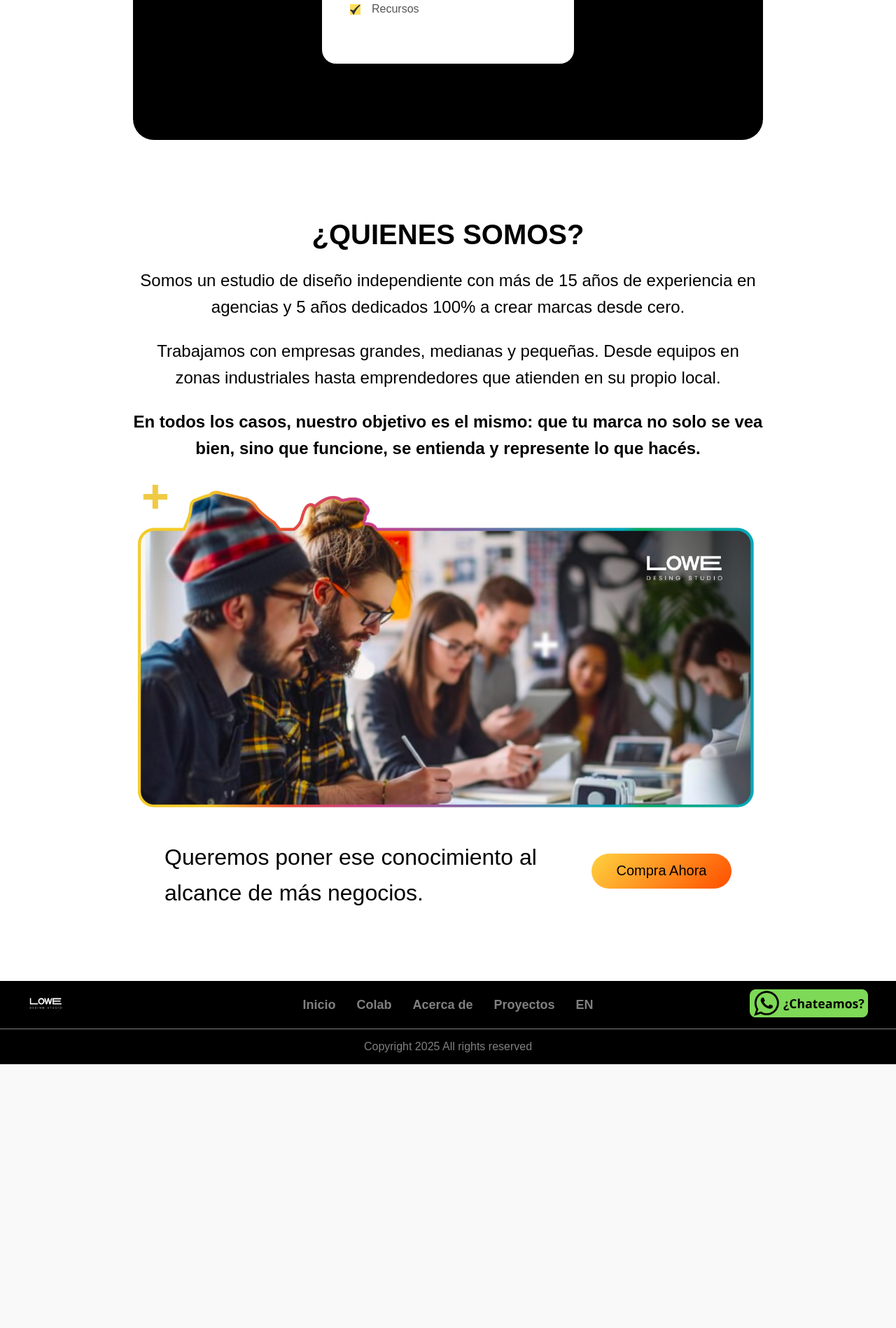
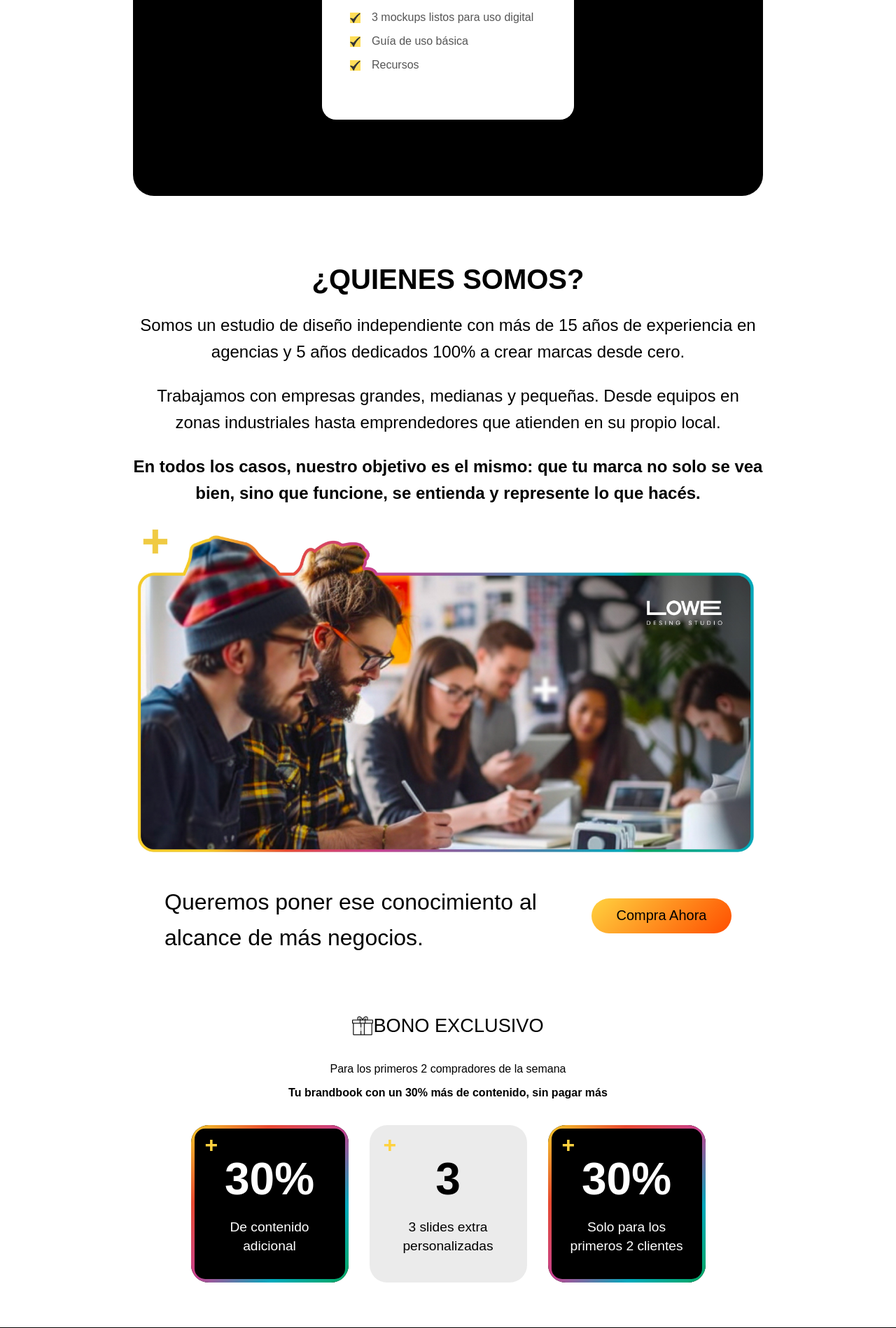
Before and after one commit to Alejosamy96/DesignMaker, a PHP site: page / in a window 1280 px wide. Shown: the part 2640-4538 px from the top of the page at 70% size. Before the commit the page ends 4161 px from the top, so only its background shows below. Run offline with PHP 8.4, Linux system fonts and the light colour scheme.

Commit message:
Cada día que pasa la ingeniería se apodera de nuestra existencia PERO, ta bonito el diseño El commit del día, y a mimir

```diff
--- a/Styles.css
+++ b/Styles.css
@@ -56,9 +56,16 @@ body {
   width: auto;
 }
 
+
+
+
+
 .contenido {
   margin-top: 0px;
 }
+
+
+
 
 .datacentral {
   width: 100%;
@@ -70,20 +77,19 @@ body {
 }
 .datacentral .fondo {
   width: 100%;
-  max-width: 1200px;
   height: auto;
   display: flex;
 }
 .datacentral-container {
   position: absolute;
-  left: 50%;                 /* lo llevas al centro horizontal */
-  transform: translate(-50%, -50%); /* lo ajustas para que quede exactamente en el medio */
+  left: 50%;
+  transform: translate(-50%, -50%);
   width: 100%;
   margin-top: 20%;
   max-width: 1200px;
-  height: auto;              /* ajusta según el contenido */
+  height: auto;
   display: flex;
-  justify-content: space-between;  /* mantiene left/right */
+  justify-content: space-between;
   align-items: center;
   padding: 50px;
   box-sizing: border-box;
@@ -113,6 +119,15 @@ body {
   background: linear-gradient(135deg, #FFD23F, #FF4E00);
   transition: transform 0.2s;
 }
+
+
+
+
+
+
+
+
+
 
 
 .seccionguia-general{
@@ -237,6 +252,17 @@ body {
   font-size: 2rem;
   color: #ffd23f;
 }
+
+
+
+
+
+
+
+
+
+
+
 
 
 .secciondatos {
@@ -367,10 +393,18 @@ body {
 }
 
 
+
+
+
+
+
+
+
+
 .seccion-quienes-somos {
   background: #ffffff;
   color: #000000;
-  padding: 80px 10%;
+  padding-top: 5%;
   text-align: center;
   display: flex;
   justify-content: center;
@@ -444,6 +478,135 @@ body {
 
 
 
+.seccion-bono-exclusivo{
+  background: #ffffff;
+  color: #000000;
+  margin-bottom: 5%;
+  margin-top: 5%;
+  text-align: center;
+  display: flex;
+  justify-content: center;
+  align-items: center;
+  flex-direction: column;
+}
+.seccion-bono-exclusivo .container{
+  position: relative;
+  max-width: 900px;
+  width: 100%;
+}
+.seccion-bono-exclusivo .top{
+  display: flex;
+  justify-content: center;
+  align-items: center;
+  gap: 175px;
+  max-width: 100%;
+}
+.seccion-bono-exclusivo .top .titulo{
+  display: flex;
+  justify-content: center;
+  align-items: center;
+  text-align: center;
+  font-size: 1.7rem;
+  max-width: fit-content;
+}
+.seccion-bono-exclusivo img{
+  max-height: 30px;
+  width: auto;
+}
+.seccion-bono-exclusivo .mid{
+  margin-top: 5%;
+  margin-bottom: 5%;
+}
+.seccion-bono-exclusivo .mid span{
+  font-weight: bold;
+}
+.seccion-bono-exclusivo .bot{
+  display: grid;
+  grid-template-columns: repeat(3, 225px);
+  gap: 30px;
+  max-width: 1200px;
+  margin: 0 auto;
+}
+.seccion-bono-exclusivo .bot .cuadro-oscuro{
+  background: #000000;
+  color: #ffffff;
+  position: relative;
+  aspect-ratio: 1 / 1;
+  width: 100%;
+  border-radius: 25px;
+  padding: 30px;
+  box-sizing: border-box;
+  text-align: center;
+  font-family: Arial, sans-serif;
+  overflow: hidden;
+  z-index: 0;
+}
+.seccion-bono-exclusivo .bot .cuadro-oscuro::before{
+  content: "";
+  position: absolute;
+  inset: 0;
+  border-radius: 20px;
+  padding: 5px;
+  background: linear-gradient(135deg, #F4CB29, #E94A31, #C64191, #00A9BC, #03A85F);
+  -webkit-mask:
+    linear-gradient(#fff 0 0) content-box,
+    linear-gradient(#fff 0 0);
+  -webkit-mask-composite: xor;
+          mask-composite: exclude;
+}
+.seccion-bono-exclusivo .bot .cuadro-claro{
+  background: #EBEBEB;
+  color: #000000;
+  position: relative;
+  aspect-ratio: 1 / 1;
+  width: 100%;
+  border-radius: 25px;
+  padding: 30px;
+  box-sizing: border-box;
+  text-align: center;
+  font-family: Arial, sans-serif;
+  border: 0px solid transparent;
+  background-clip: padding-box;
+  overflow: hidden;
+  z-index: 0;
+}
+.seccion-bono-exclusivo .bot h2 {
+  font-size: 4rem;
+  margin: 10px 0;
+  max-width: 100%;
+  text-align: center;
+  margin-left: auto;
+  margin-right: auto;
+}
+.seccion-bono-exclusivo .bot p {
+  font-size: 1.2rem;
+  line-height: 1.4;
+  max-width: 100%;
+  text-align: center;
+  margin-left: auto;
+  margin-right: auto;
+}
+.seccion-bono-exclusivo .bot .icono {
+  position: absolute;
+  top: 10px;
+  left: 20px;
+  font-weight: bold;
+  font-size: 2rem;
+  color: #ffd23f;
+}
+
+
+
+
+
+
+
+.seccion-compra-ahora
+
+
+
+
+
 
 
 footer {
@@ -478,9 +641,17 @@ footer {
 }
 .menu-right .boton {
   height: 40px;
-  width: auto;
+  width: 150px;
+  font-size: 15px;
+  color: white;
+  background-color: #000000;
+  border: #ffffff;
+  border-radius: 30px;
+  cursor: pointer;
+  transition: transform 0.2s;
+  border: 1px solid white;
+
 }
-
 .division{
   background-color: #808080;
   height: 0.5px;
@@ -500,6 +671,7 @@ footer {
 /* FORM PROVISIONAL */
 .form-container {
   width: 300px;
+  height: 300px;
   margin: 60px auto;
   padding: 20px;
   border: 2px solid #000;
--- a/index.html
+++ b/index.html
@@ -48,9 +48,7 @@
         </div>
       </div>
     </section>
-    <section class="Testimoniales">
 
-    </section>
     <section class="seccionguia-general">
       <div class="top">
         <div class="texto">
@@ -160,6 +158,7 @@
           </div>
         </div>
       </div>
+
     <section class="seccion-quienes-somos">
       <div class="container">
         <h2>¿QUIENES <span>SOMOS?</span></h2>
@@ -188,7 +187,41 @@
         </div>
       </div>
     </section>
+
+    <section class="seccion-bono-exclusivo">
+      <div class="container">
+        <div class="top">
+          <div class="titulo">
+            <img src="IMG/Regalo.png" alt="icono regalo">
+            BONO EXCLUSIVO
+          </div>
+        </div>
+        <div class="mid">
+              <p>Para los primeros 2 compradores de la semana</p>
+              <p><span>Tu brandbook con un 30% más de contenido, sin pagar más</span></p>
+        </div>
+        <div class="bot">
+          <div class="cuadro-oscuro">
+            <div class="icono">+</div>
+            <h2>30%</h2>
+            <p>De contenido adicional</p>
+          </div>
+          <div class="cuadro-claro">
+            <div class="icono">+</div>
+            <h2>3</h2>
+            <p>3 slides extra personalizadas</p>
+          </div>
+          <div class="cuadro-oscuro">
+            <div class="icono">+</div>
+            <h2>30%</h2>
+            <p>Solo para los primeros 2 clientes</p>
+          </div>
+        </div>
+      </div>
+    </section>
   </main>
+
+
   <footer>
     <div class="menu-container">
       <div class="menu-left">
@@ -206,14 +239,14 @@
       </nav>
       <div class="menu-right">
         <a href="https://wa.me/573112171450?text=Hola%2C%20Quiero%20mejorar%20mi%20marca" target="_blank">
-          <img src="IMG/¿Chateamos (1).png" alt="whatsappChat" class="boton">
+          <button class="boton">¡Compra Ahora!</button>
         </a>
       </div>
     </div>
     <div class="division">
     </div>
     <div class="derechos">
-      <p>Copyright 2025 All rights reserved</p>
+      <p>Copyright © 2025 All rights reserved</p>
     </div>
   </footer>
 </body>
```
Also changed, not shown: IMG/Regalo.png (added).
